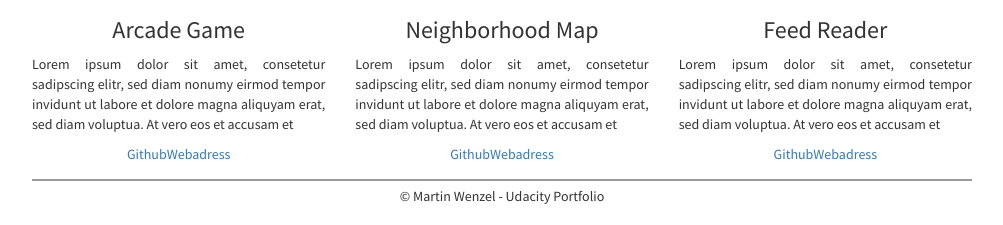
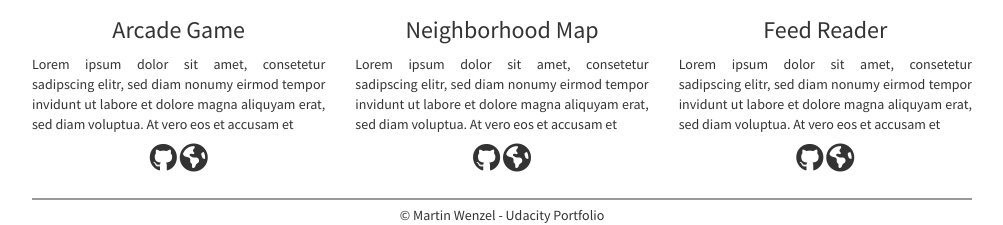
Before and after one commit to Smabian/portfolio, a plain HTML site: page index.html in a window 1280 px wide. Shown: the part 608-833 px from the top of the page, without its empty margins (138-1141 px from the left). Drawn offline with Linux system fonts and the light colour scheme.

Commit message:
Final project

```diff
--- a/css/main.css
+++ b/css/main.css
@@ -34,6 +34,10 @@ h1, h4{
   font-weight: 400;
 }
 
+.project {
+  margin: 0 0 15px 0;
+}
+
 .project img{
   max-width: 100%;
 }
@@ -42,5 +46,5 @@ h1, h4{
 .footnote {
   border-top: 2px solid #999;
   padding: 5px 0 0 0;
-  margin: 15px 0 0 0;
+  margin: 10px 0 0 0;
 }
--- a/index.html
+++ b/index.html
@@ -10,6 +10,9 @@
   <link href='https://fonts.googleapis.com/css?family=Source+Sans+Pro:300,400,200' rel='stylesheet'>
   <link rel="stylesheet" href="css/bootstrap.min.css">
   <link rel="stylesheet" href="css/main.css">
+
+  <script src="https://use.fontawesome.com/52125b177d.js"></script>
+
 </head>
 <body>
   <div class="container">
@@ -28,7 +31,10 @@
     <!-- Banner -->
     <section class="row">
         <div class="col-xs-12">
-          <img class="Banner" src="img/Banner-Large1200.png" alt="Banner">
+          <picture>
+            <source media="(max-width:550px)" srcset="img/Banner-Small600.png">
+            <img class="Banner" src="img/Banner-Large1200.png" alt="Banner">
+          </picture>
         </div>
     </section>
 
@@ -41,19 +47,34 @@
         <img src="img/Arcade-Large580.png" alt="Arcade Game">
         <h3>Arcade Game</h3>
         <p class="text-justify">Lorem ipsum dolor sit amet, consetetur sadipscing elitr, sed diam nonumy eirmod tempor invidunt ut labore et dolore magna aliquyam erat, sed diam voluptua. At vero eos et accusam et</p>
-        <a href="#">Github</a><a href="#">Webadress</a>
+        <a href="https://github.com/Smabian">
+          <i class="fa fa-github fa-2x" aria-hidden="true"></i>
+        </a>
+        <a href="#">
+          <i class="fa fa-globe fa-2x" aria-hidden="true"></i>
+        </a>
       </div>
       <div class="col-md-4 col-sm-6 project text-center">
         <img src="img/Map-Large580.png" alt="Neighborhood Map">
         <h3>Neighborhood Map</h3>
         <p class="text-justify">Lorem ipsum dolor sit amet, consetetur sadipscing elitr, sed diam nonumy eirmod tempor invidunt ut labore et dolore magna aliquyam erat, sed diam voluptua. At vero eos et accusam et</p>
-        <a href="#">Github</a><a href="#">Webadress</a>
+        <a href="https://github.com/Smabian">
+          <i class="fa fa-github fa-2x" aria-hidden="true"></i>
+        </a>
+        <a href="#">
+          <i class="fa fa-globe fa-2x" aria-hidden="true"></i>
+        </a>
       </div>
       <div class="col-md-4 col-sm-6 project text-center">
         <img src="img/Feed-Large580.png" alt="Feed Reader">
         <h3>Feed Reader</h3>
         <p class="text-justify">Lorem ipsum dolor sit amet, consetetur sadipscing elitr, sed diam nonumy eirmod tempor invidunt ut labore et dolore magna aliquyam erat, sed diam voluptua. At vero eos et accusam et</p>
-        <a href="#">Github</a><a href="#">Webadress</a>
+        <a href="https://github.com/Smabian">
+          <i class="fa fa-github fa-2x" aria-hidden="true"></i>
+        </a>
+        <a href="#">
+          <i class="fa fa-globe fa-2x" aria-hidden="true"></i>
+        </a>
       </div>
     </section>
 
```
Also changed, not shown: img/Arcade-Large580.png, img/Banner-Large1200.png, img/Banner-Small600.png.
